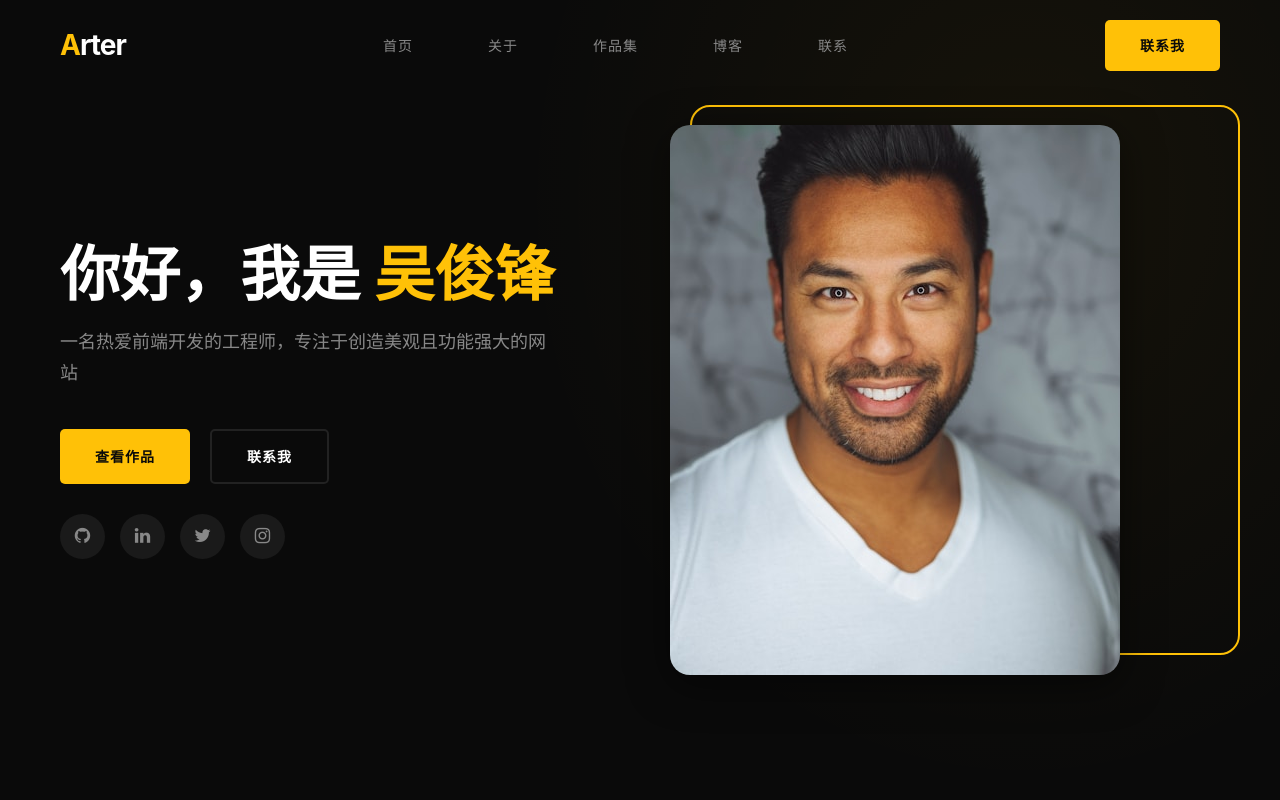
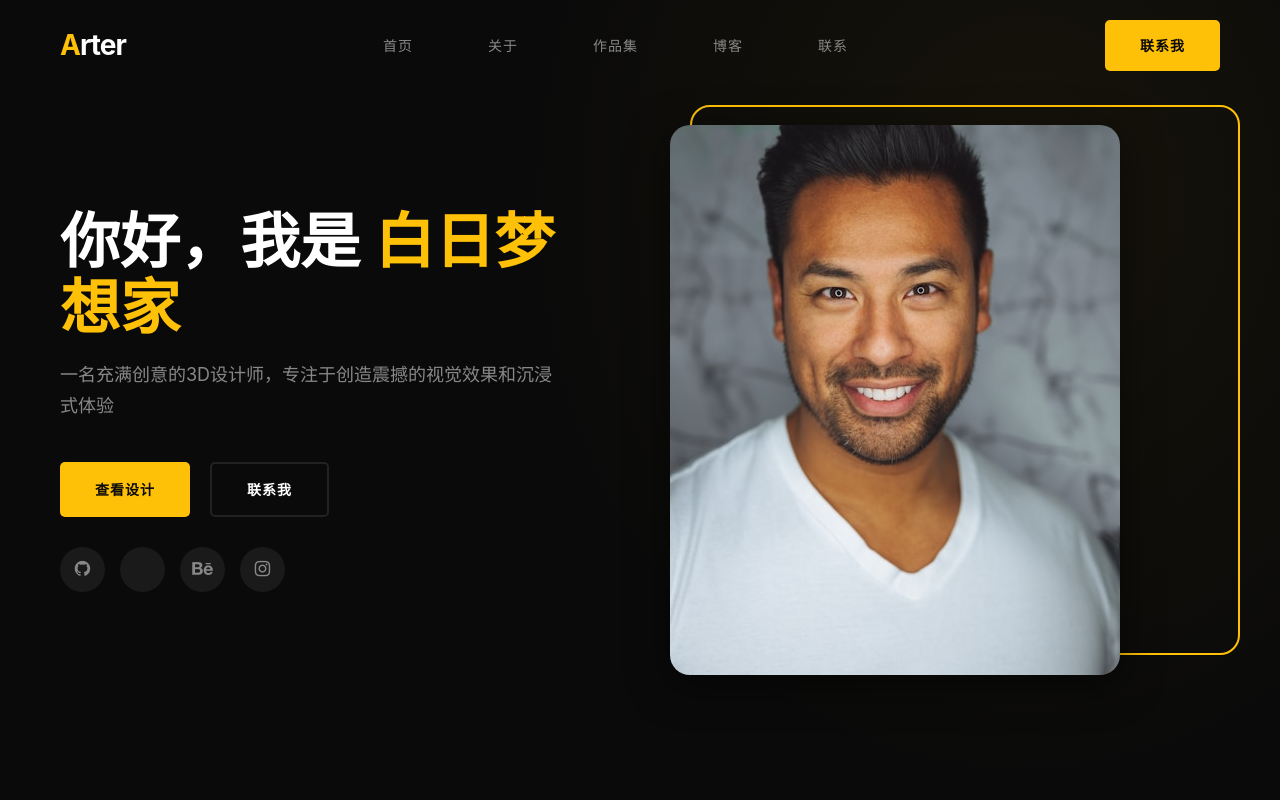
Before and after one commit to wwujunfeng/my-blog, a Vue app: page / in a window 1280 px wide. Shown: the top 800 px of the page. Built offline with nearby package versions, Linux system fonts and the light colour scheme.

Commit message:
修改name/test push

```diff
--- a/src/components/Hero.vue
+++ b/src/components/Hero.vue
@@ -4,19 +4,19 @@
       <div class="hero-content">
         <div class="hero-text">
           <h1 class="hero-title">
-            你好，我是 <span class="highlight">吴俊锋</span>
+            你好，我是 <span class="highlight">白日梦想家</span>
           </h1>
           <p class="hero-description">
-            一名热爱前端开发的工程师，专注于创造美观且功能强大的网站
+            一名充满创意的3D设计师，专注于创造震撼的视觉效果和沉浸式体验
           </p>
           <div class="hero-buttons">
-            <a href="#portfolio" class="btn btn-primary">查看作品</a>
+            <a href="#portfolio" class="btn btn-primary">查看设计</a>
             <a href="#contact" class="btn btn-secondary">联系我</a>
           </div>
           <div class="hero-social">
             <a href="#" class="social-link"><i class="fa fa-github"></i></a>
-            <a href="#" class="social-link"><i class="fa fa-linkedin"></i></a>
-            <a href="#" class="social-link"><i class="fa fa-twitter"></i></a>
+            <a href="#" class="social-link"><i class="fa fa-artstation"></i></a>
+            <a href="#" class="social-link"><i class="fa fa-behance"></i></a>
             <a href="#" class="social-link"><i class="fa fa-instagram"></i></a>
           </div>
         </div>
```
